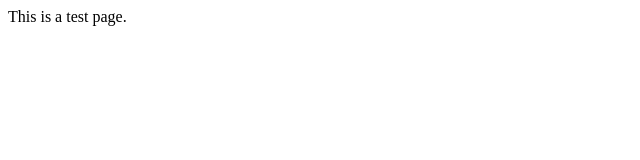
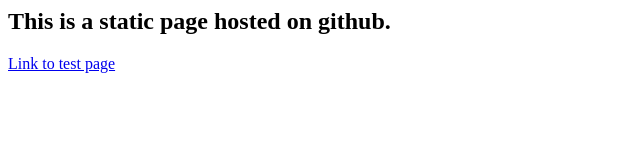
Before and after one commit to akhrizman/akhrizman.github.io, a plain HTML site: page index.html in a window 1280 px wide. Shown: the whole page, without its empty margins (0-640 px from the left). Drawn offline with Linux system fonts and the light colour scheme.

Commit message:
added test page

```diff
--- a/index.html
+++ b/index.html
@@ -1,3 +1,5 @@
 <html>
-This is a test page.
+  <body>
+<h2>This is a static page hosted on github.</h2>
+<p><a href="testpage.html">Link to test page</a></p>
 </html>
```
Also changed, not shown: testpage.html (added, +6 -0 lines).
